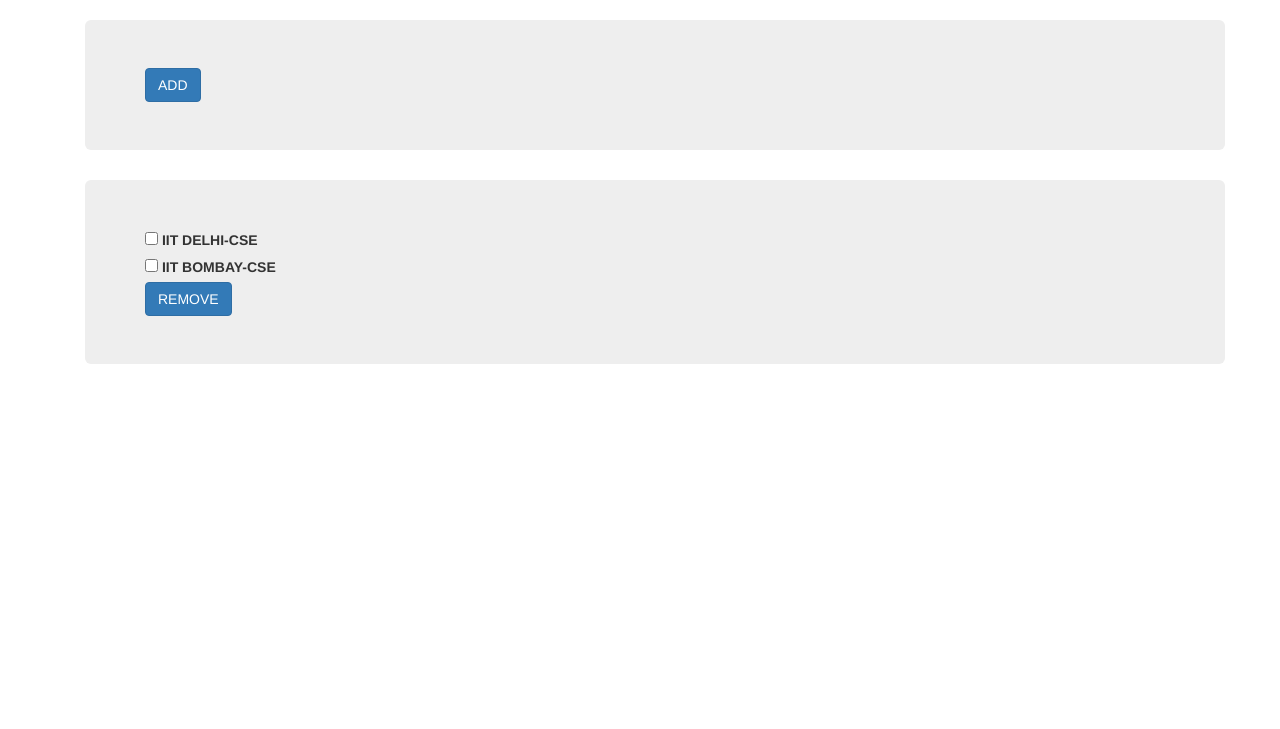
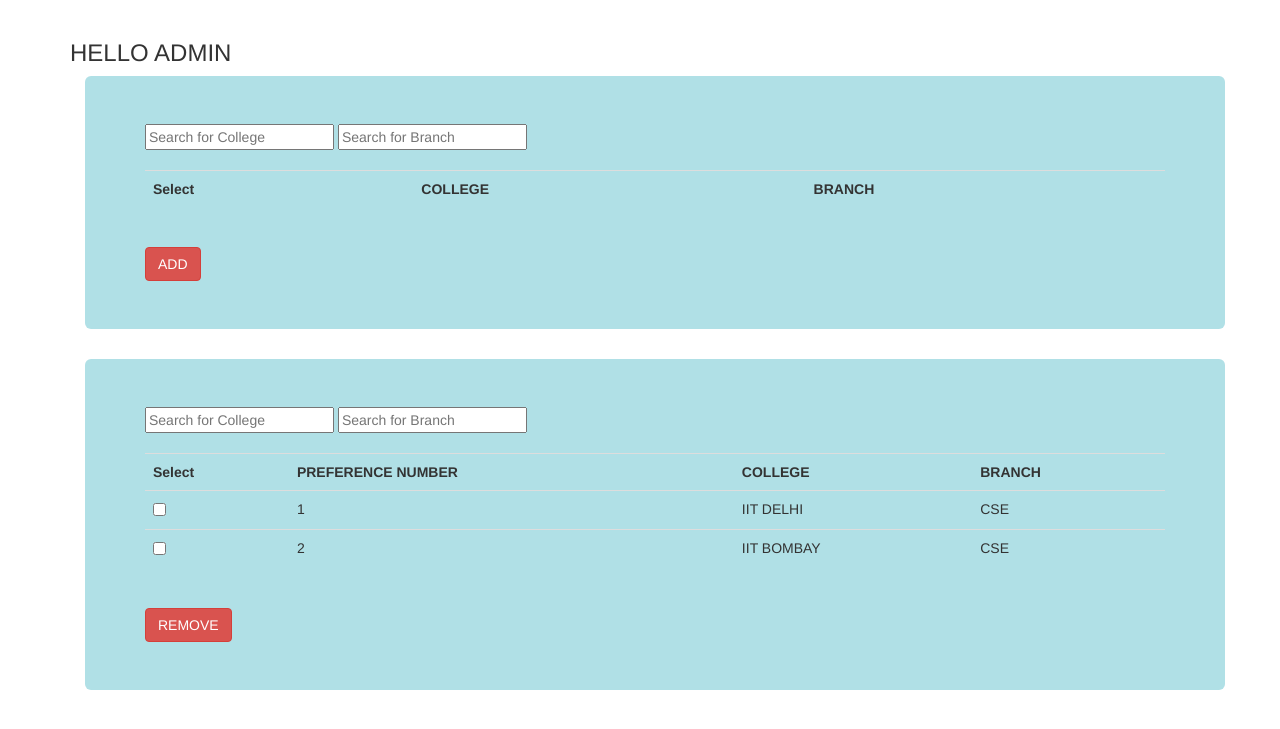
Before and after one commit to Mandloi7/JeeSeatAllocation, a Django app: template templates/candidate/choicefilling.html in a window 1280 px wide. Shown: the part 51-780 px from the top of the page. Run offline with Django 3.2, Linux system fonts and the light colour scheme; the template is opened without the code that fills it: values that come from a table or form of the project are taken from there, others are empty; a user stored in the database is signed in; data comes from the database, SQL or seed files in the repository; both versions use the stored data as it was after the commit; some libraries are stand-ins or nearby versions.

Commit message:
Added searchboxes and some front end to choicefilling form

```diff
--- a/templates/candidate/base.html
+++ b/templates/candidate/base.html
@@ -26,7 +26,7 @@
     </nav>
 
     <div class="container">
-
+      <h3>HELLO {{user.username}}</h3>
       {% block body_block %}
 
 
--- a/templates/candidate/choicefilling.html
+++ b/templates/candidate/choicefilling.html
@@ -4,7 +4,7 @@
 {% endblock %}
 
 {% block body_block %}
-<div class="container">
+<!-- <div class="container">
 <div class="jumbotron">
 <form method="post" action="{% url 'Candidate:choicefilling' %}">
   {% csrf_token %}
@@ -29,21 +29,32 @@
 <button type="submit" class="btn btn-primary" name="ADD">ADD</button>
 </form>
 </div>
-</div>
+</div> -->
 
 
     <div class="container">
-<div class="jumbotron">
-<form method="post" action="{% url 'Candidate:choicefilling' %}">
+      <div style="background-color:#b0e0e6" class="jumbotron">
+        <input type="text" id="myInput3" onkeyup="myFunction3()" placeholder="Search for College" title="Type in College">
+        <input type="text" id="myInput4" onkeyup="myFunction4()" placeholder="Search for Branch" title="Type in Branch">
+        <br><br>
+
+        <form action="{% url 'Candidate:choicefilling' %}" method="post">
         {% csrf_token %}
- {% for x in branchprefdone %}
-<div class="form-check">
-  <input class="form-check-input1" type="checkbox" value="{{x.college.name}}-{{x.name}}" id="{{x.college.name}}-{{x.name}}" name="Rchoice">
-  <label class="form-check-label1" for="{{x.college.name}}-{{x.name}}" >
-    {{x.college.name}}-{{x.name}}
-  </label>
-</div>
 
+        <table class="table table-hover" style="width:100%" id="myTable2">
+        <tr>
+          <th>Select</th>
+          <th>COLLEGE</th>
+          <th>BRANCH</th>
+        </tr>
+
+        {% for x in branchrem %}
+
+        <tr>
+          <td><input class="form-check-input1" type="checkbox" value="{{ x.college.name }}-{{ x.name }}" id="{{ x.college.name }}-{{ x.name }}" name="choice"  ></td>
+          <td>{{ x.college.name }}</td>
+          <td>{{ x.name }}</td>
+        </tr>
 
         {% endfor %}
         <script type="text/javascript">
@@ -53,16 +64,152 @@
 		    });
 		</script>
 
-<button type="submit" class="btn btn-primary" name="REMOVE">REMOVE</button>
+      </table>
+
+      <br>
+
+          <button type="submit" name="ADD" class="btn btn-danger">ADD</button>
+
     </form>
+
+      </div>
+    </div>
+
+    <div class="container">
+      <div style="background-color:#b0e0e6" class="jumbotron">
+        <input type="text" id="myInput" onkeyup="myFunction()" placeholder="Search for College" title="Type in College">
+        <input type="text" id="myInput1" onkeyup="myFunction1()" placeholder="Search for Branch" title="Type in Branch">
+        <br><br>
+
+        <form action="{% url 'Candidate:choicefilling' %}" method="post">
+        {% csrf_token %}
+
+        <table class="table table-hover" style="width:100%" id="myTable">
+        <tr>
+          <th>Select</th>
+          <th>PREFERENCE NUMBER</th>
+          <th>COLLEGE</th>
+          <th>BRANCH</th>
+        </tr>
+
+        {% for x in branchprefdone %}
+
+        <tr>
+          <td><input class="form-check-input1" type="checkbox" value="{{ x.college.name }}-{{ x.name }}" id="{{ x.college.name }}-{{ x.name }}" name="Rchoice"  ></td>
+          <td>{{ forloop.counter }}</td>
+          <td>{{ x.college.name }}</td>
+          <td>{{ x.name }}</td>
+
+        </tr>
+
+        {% endfor %}
+        <script type="text/javascript">
+		     //Near checkboxes
+		    $('.form-check-input1').on('change', function() {
+		        $('.form-check-input1').not(this).prop('checked', false);
+		    });
+		</script>
+
+      </table>
+
+      <br>
+
+          <button type="submit" name="REMOVE" class="btn btn-danger">REMOVE</button>
+
+    </form>
+
       </div>
     </div>
 
 
+ <script>
+        function myFunction()
+        {
+          var input, filter, table, tr, td, i, txtValue;
+          input = document.getElementById("myInput");
+          filter = input.value.toLowerCase();
+          table = document.getElementById("myTable");
+          tr = table.getElementsByTagName("tr");
+          for (i = 0; i < tr.length; i++) {
+          td = tr[i].getElementsByTagName("td")[2];
+          if (td)
+          {
+            txtValue = td.textContent.toLowerCase() || td.innerText.toLowerCase();
+            if (txtValue.indexOf(filter) > -1) {
+              tr[i].style.display = "";
+            } else {
+              tr[i].style.display = "none";
+            }
+          }
+        }
+      }
 
 
+      function myFunction1()
+        {
+          var input, filter, table, tr, td, i, txtValue;
+          input = document.getElementById("myInput1");
+          filter = input.value.toLowerCase();
+          table = document.getElementById("myTable");
+          tr = table.getElementsByTagName("tr");
+          for (i = 0; i < tr.length; i++) {
+          td = tr[i].getElementsByTagName("td")[3];
+          if (td)
+          {
+            txtValue = td.textContent.toLowerCase() || td.innerText.toLowerCase();
+            if (txtValue.indexOf(filter) > -1) {
+              tr[i].style.display = "";
+            } else {
+              tr[i].style.display = "none";
+            }
+          }
+        }
+      }
 
 
+       function myFunction3()
+        {
+          var input, filter, table, tr, td, i, txtValue;
+          input = document.getElementById("myInput3");
+          filter = input.value.toLowerCase();
+          table = document.getElementById("myTable2");
+          tr = table.getElementsByTagName("tr");
+          for (i = 0; i < tr.length; i++) {
+          td = tr[i].getElementsByTagName("td")[1];
+          if (td)
+          {
+            txtValue = td.textContent.toLowerCase() || td.innerText.toLowerCase();
+            if (txtValue.indexOf(filter) > -1) {
+              tr[i].style.display = "";
+            } else {
+              tr[i].style.display = "none";
+            }
+          }
+        }
+      }
+
+
+      function myFunction4()
+        {
+          var input, filter, table, tr, td, i, txtValue;
+          input = document.getElementById("myInput4");
+          filter = input.value.toLowerCase();
+          table = document.getElementById("myTable2");
+          tr = table.getElementsByTagName("tr");
+          for (i = 0; i < tr.length; i++) {
+          td = tr[i].getElementsByTagName("td")[2];
+          if (td)
+          {
+            txtValue = td.textContent.toLowerCase() || td.innerText.toLowerCase();
+            if (txtValue.indexOf(filter) > -1) {
+              tr[i].style.display = "";
+            } else {
+              tr[i].style.display = "none";
+            }
+          }
+        }
+      }
+  </script>
 
 
 {% endblock %}
```
Also changed, not shown: db.sqlite3. Lines whose indentation alone changed are shown as unchanged.
